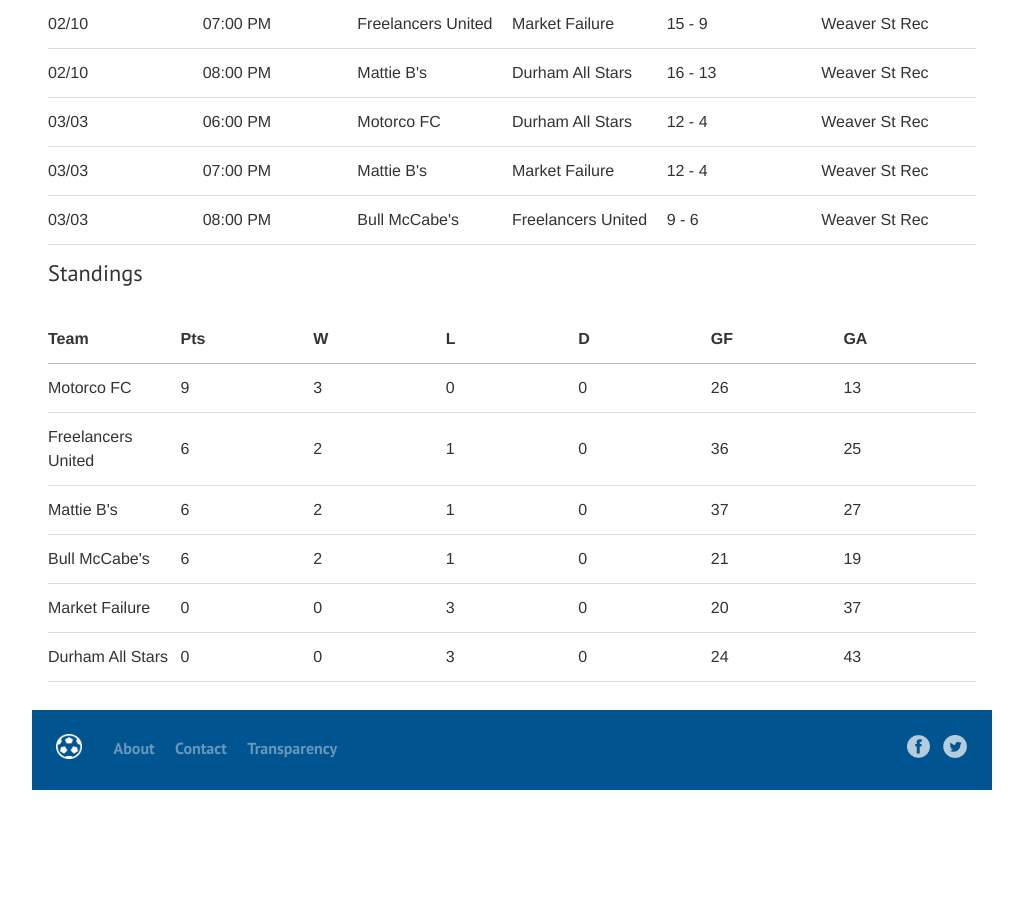
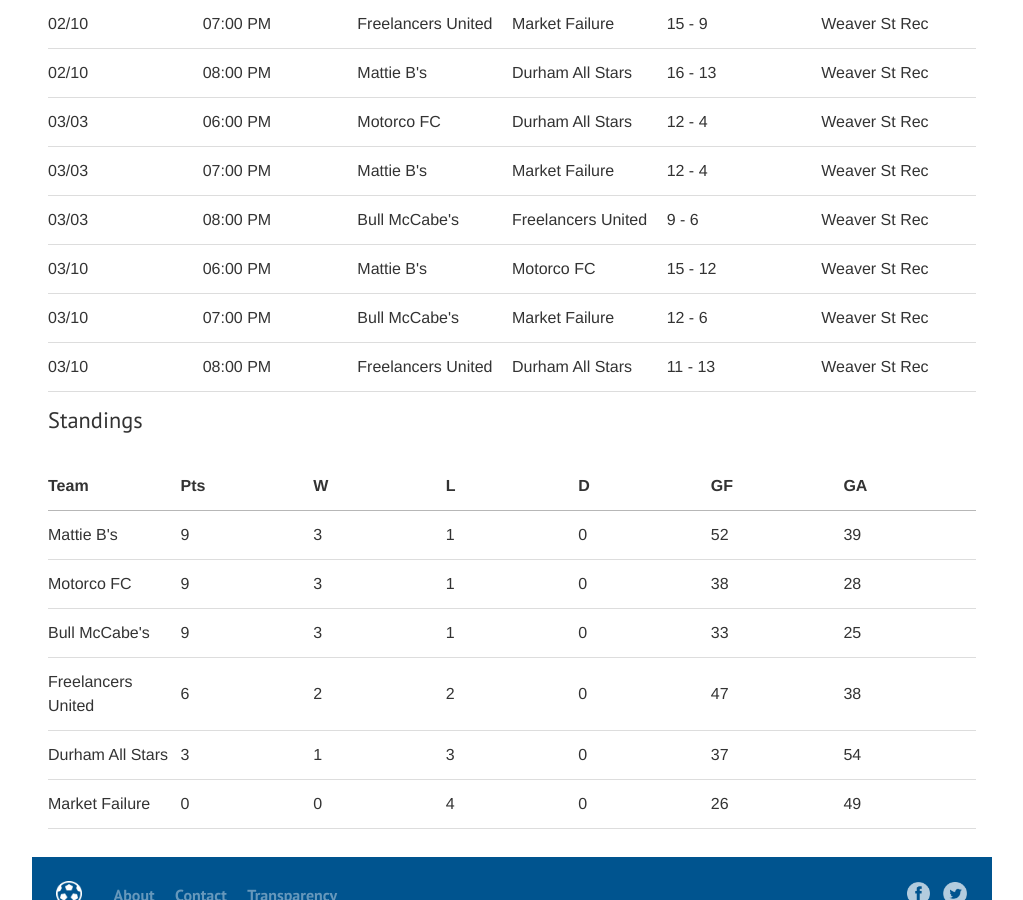
Before and after one commit to durhamatletico/durhamatletico.github.io, a Jekyll site: the page built from futsal/schedule.html, in a window 1280 px wide and 900 px high, scrolled down 1259 px. Shown: the whole window, without its empty margins (128-1151 px from the left). Built offline with Jekyll 4.4.1, drawn with Linux system fonts in a browser that asks for light colours; before the commit the page ends 2056 px from its top, so only the background shows below that.

Commit message:
Update results

```diff
--- a/_data/matches.yml
+++ b/_data/matches.yml
@@ -69,3 +69,27 @@
     home: 9
     away: 6
   venue: Weaver St Rec
+
+- date: 3/10/2015 18:00
+  home: "Mattie B's"
+  away: "Motorco FC"
+  score:
+    home: 15
+    away: 12
+  venue: Weaver St Rec
+
+- date: 3/10/2015 19:00
+  home: "Bull McCabe's"
+  away: "Market Failure"
+  score:
+    home: 12
+    away: 6
+  venue: Weaver St Rec
+
+- date: 3/10/2015 20:00
+  home: "Freelancers United"
+  away: "Durham All Stars"
+  score:
+    home: 11
+    away: 13
+  venue: Weaver St Rec
--- a/_data/results.yml
+++ b/_data/results.yml
@@ -1,9 +1,9 @@
-[{draws: 0, goal_differential: 13, goals_against: 13, goals_for: 26, losses: 0, points: 9,
-    team: Motorco FC, wins: 3}, {draws: 0, goal_differential: 11, goals_against: 25,
-    goals_for: 36, losses: 1, points: 6, team: Freelancers United, wins: 2}, {draws: 0,
-    goal_differential: 10, goals_against: 27, goals_for: 37, losses: 1, points: 6,
-    team: Mattie B's, wins: 2}, {draws: 0, goal_differential: 2, goals_against: 19,
-    goals_for: 21, losses: 1, points: 6, team: Bull McCabe's, wins: 2}, {draws: 0,
-    goal_differential: -17, goals_against: 37, goals_for: 20, losses: 3, points: 0,
-    team: Market Failure, wins: 0}, {draws: 0, goal_differential: -19, goals_against: 43,
-    goals_for: 24, losses: 3, points: 0, team: Durham All Stars, wins: 0}]
+[{draws: 0, goal_differential: 13, goals_against: 39, goals_for: 52, losses: 1, points: 9,
+    team: Mattie B's, wins: 3}, {draws: 0, goal_differential: 10, goals_against: 28,
+    goals_for: 38, losses: 1, points: 9, team: Motorco FC, wins: 3}, {draws: 0, goal_differential: 8,
+    goals_against: 25, goals_for: 33, losses: 1, points: 9, team: Bull McCabe's, wins: 3},
+  {draws: 0, goal_differential: 9, goals_against: 38, goals_for: 47, losses: 2, points: 6,
+    team: Freelancers United, wins: 2}, {draws: 0, goal_differential: -17, goals_against: 54,
+    goals_for: 37, losses: 3, points: 3, team: Durham All Stars, wins: 1}, {draws: 0,
+    goal_differential: -23, goals_against: 49, goals_for: 26, losses: 4, points: 0,
+    team: Market Failure, wins: 0}]
```
